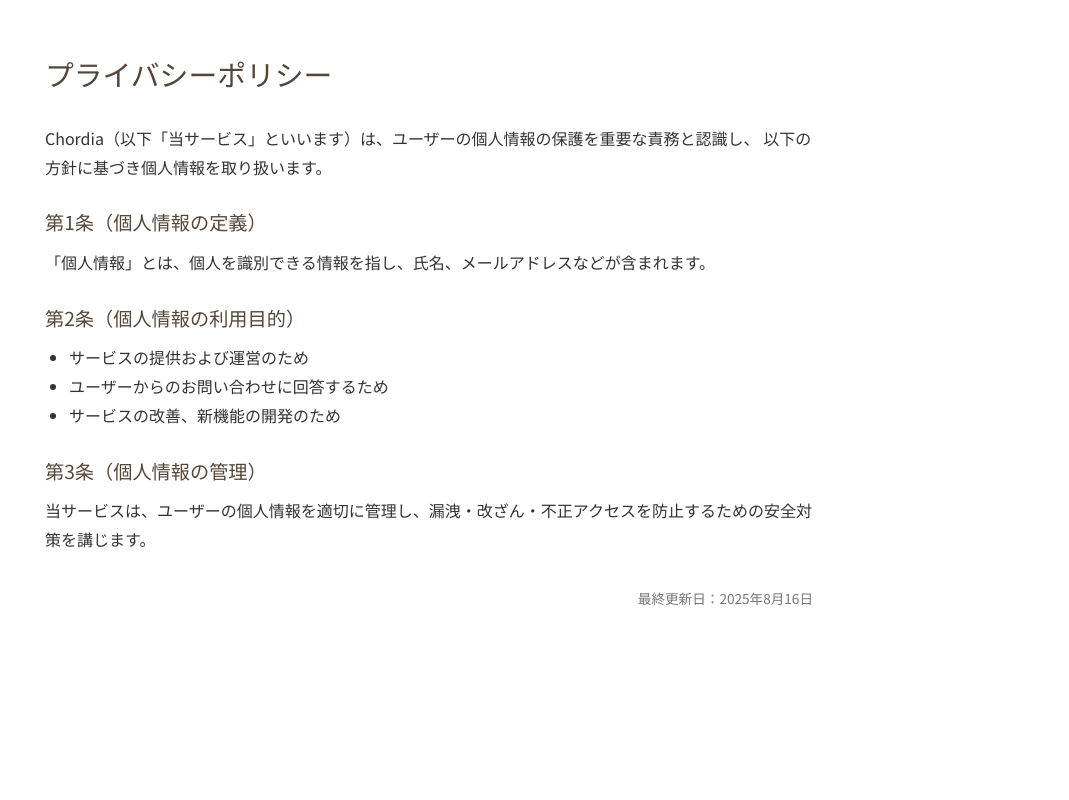
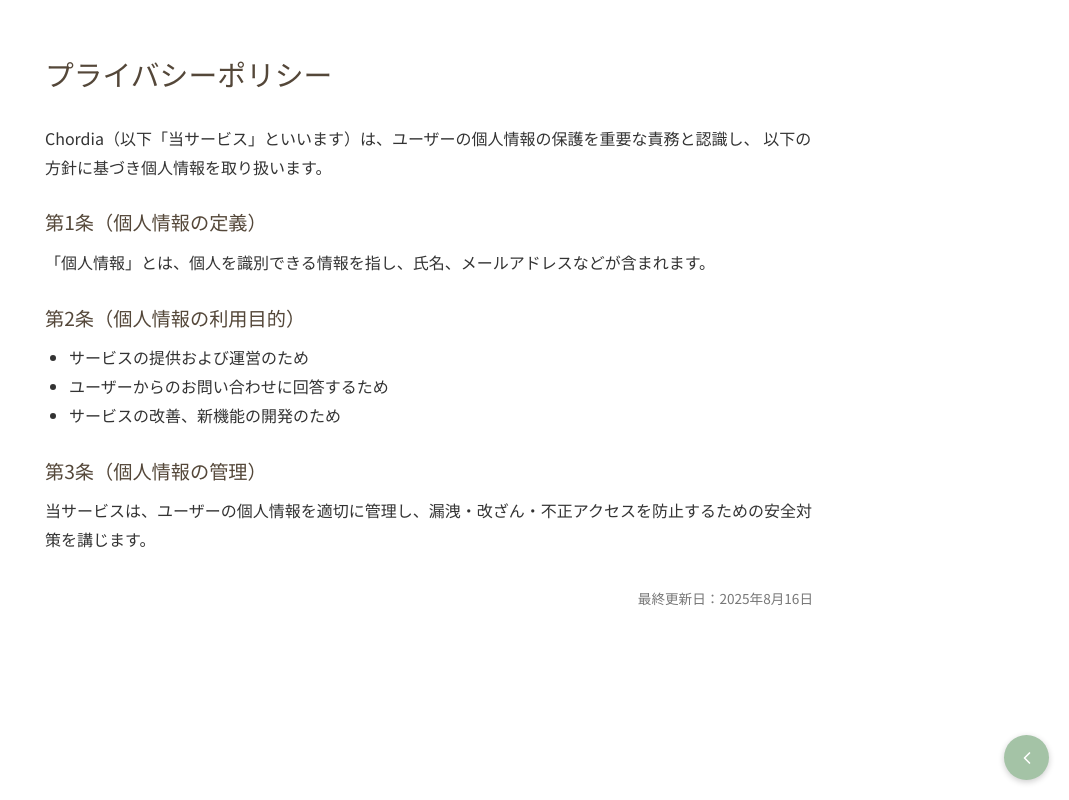
Before and after one commit to sakakibar/u22-entry, a Next.js app: page /privacy-policy in a window 1280 px wide. Shown: the top 800 px of the page, without its empty margins (211-1280 px from the left). Built offline with nearby package versions, Linux system fonts and the light colour scheme; a web font is replaced by a local one.

Commit message:
button追加

```diff
--- a/src/app/privacy-policy/page.tsx
+++ b/src/app/privacy-policy/page.tsx
@@ -1,8 +1,11 @@
 "use client";
 
+import { useRouter } from "next/navigation";
 import styles from "../../styles/Policy.module.css";
 
 export default function PrivacyPolicyPage() {
+  const router = useRouter();
+
   return (
     <div className={styles.container}>
       <h1 className={styles.heading}>プライバシーポリシー</h1>
@@ -29,6 +32,23 @@
       </p>
 
       <p className={styles.update}>最終更新日：2025年8月16日</p>
+
+      {/* 戻るボタン（右下固定） */}
+      <button className={styles.backButton} onClick={() => router.back()}>
+        <svg
+          xmlns="http://www.w3.org/2000/svg"
+          width="20"
+          height="20"
+          fill="none"
+          stroke="white"
+          strokeWidth="2"
+          strokeLinecap="round"
+          strokeLinejoin="round"
+          viewBox="0 0 24 24"
+        >
+          <path d="M15 18l-6-6 6-6" />
+        </svg>
+      </button>
     </div>
   );
 }
--- a/src/app/terms-of-service/page.tsx
+++ b/src/app/terms-of-service/page.tsx
@@ -1,8 +1,11 @@
 "use client";
 
+import { useRouter } from "next/navigation";
 import styles from "../../styles/Policy.module.css";
 
 export default function TermsOfServicePage() {
+  const router = useRouter();
+
   return (
     <div className={styles.container}>
       <h1 className={styles.heading}>利用規約</h1>
@@ -29,6 +32,24 @@
       </p>
 
       <p className={styles.update}>最終更新日：2025年8月16日</p>
+
+      {/* 戻るボタン（右下固定） */}
+      <button className={styles.backButton} onClick={() => router.back()}>
+        <svg
+          xmlns="http://www.w3.org/2000/svg"
+          width="20"
+          height="20"
+          fill="none"
+          stroke="white"
+          strokeWidth="2"
+          strokeLinecap="round"
+          strokeLinejoin="round"
+          viewBox="0 0 24 24"
+        >
+          <path d="M15 18l-6-6 6-6" />
+        </svg>
+      </button>
+
     </div>
   );
 }
--- a/src/styles/Policy.module.css
+++ b/src/styles/Policy.module.css
@@ -31,3 +31,26 @@
   color: #777;
   text-align: right;
 }
+
+/* 戻るボタン（右下固定） */
+.backButton {
+  position: fixed;
+  bottom: 20px;
+  right: 20px;
+  background: #a4c3a6;
+  color: white;
+  border: none;
+  width: 45px;
+  height: 45px;
+  border-radius: 50%;
+  display: flex;
+  align-items: center;
+  justify-content: center;
+  cursor: pointer;
+  box-shadow: 0 2px 6px rgba(0,0,0,0.2);
+  transition: background 0.2s ease;
+}
+
+.backButton:hover {
+  background: #a4afa6;
+}
```
